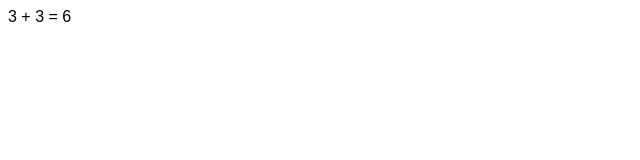
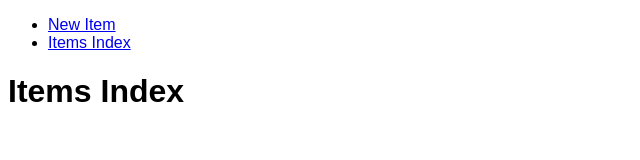
Before and after one commit to mean-april-2017/full-mean, a website: page client/index.html at #!/index in a window 1280 px wide. Shown: the whole page, without its empty margins (0-640 px from the left). Drawn offline with nearby package versions, Linux system fonts and the light colour scheme; some packages are replaced by stand-ins of ours.

Commit message:
ng-route between partials

```diff
--- a/client/app.js
+++ b/client/app.js
@@ -1 +1,11 @@
 var app = angular.module("itemsApp", ["ngRoute"]);
+app.config(function ($routeProvider) {
+    $routeProvider
+    .when("/new", {
+        templateUrl: "/partials/new-item.html"
+    })
+    .when("/index", {
+        templateUrl: "/partials/items-index.html"
+    })
+    .otherwise("/index");
+});
--- a/client/index.html
+++ b/client/index.html
@@ -15,6 +15,10 @@
     <title>Items App</title>
 </head>
 <body>
-    3 + 3 = {{3+3}}
+    <ul>
+        <li><a href="/#!/new">New Item</a></li>
+        <li><a href="/#!/index">Items Index</a></li>
+    </ul>
+    <div ng-view=""></div>
 </body>
 </html>
--- /dev/null
+++ b/client/partials/items-index.html
@@ -0,0 +1 @@
+<h1>Items Index</h1>
```
Also changed, not shown: client/partials/new-item.html (added, +1 -0 lines).
